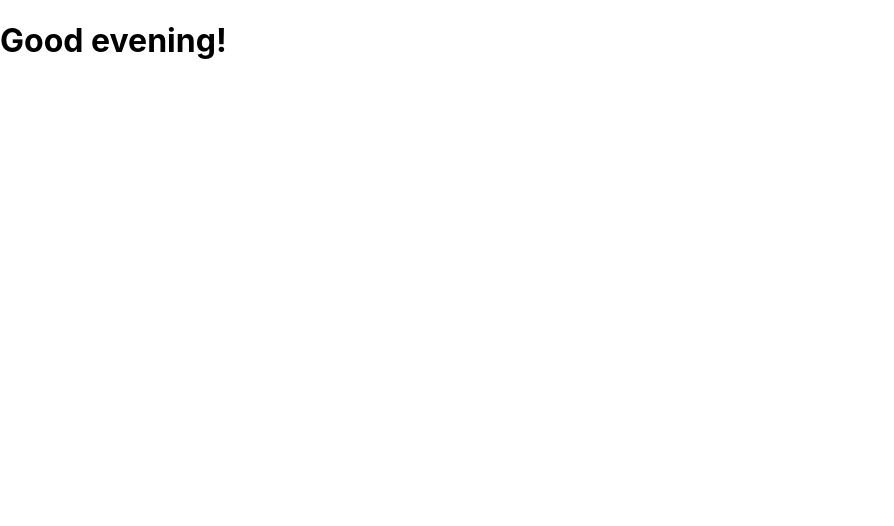
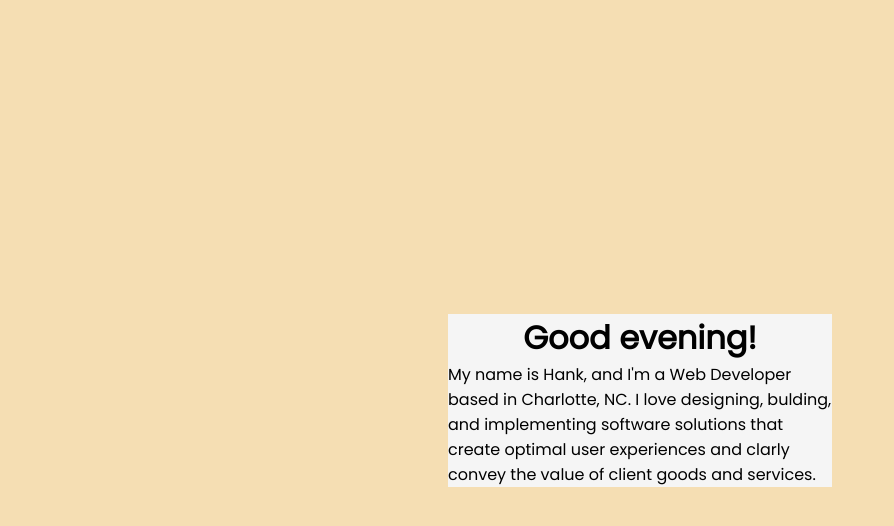
Before and after one commit to HHH-603/V2-Portfolio, a React (Create React App) app: page / in a window 1280 px wide. Shown: the top 526 px of the page, without its empty margins (0-894 px from the left). Built offline with nearby package versions, Linux system fonts and the light colour scheme.

Commit message:
Created draft of my landing page.

```diff
--- a/public/index.html
+++ b/public/index.html
@@ -1,14 +1,12 @@
 <!DOCTYPE html>
 <html lang="en">
+
 <head>
   <meta charset="utf-8" />
   <link rel="icon" href="%PUBLIC_URL%/favicon.ico" />
   <meta name="viewport" content="width=device-width, initial-scale=1" />
   <meta name="theme-color" content="#000000" />
-    <meta
-      name="description"
-      content="Web site created using create-react-app"
-    />
+  <meta name="description" content="Welcome to my portfolio!" />
   <link rel="apple-touch-icon" href="%PUBLIC_URL%/logo192.png" />
   <!--
       manifest.json provides metadata used when your web app is installed on a
@@ -24,8 +22,11 @@
       work correctly both with client-side routing and a non-root public URL.
       Learn how to configure a non-root public URL by running `npm run build`.
     -->
+  <link rel="preconnect" href="https://fonts.gstatic.com">
+  <link href="https://fonts.googleapis.com/css2?family=Poppins&display=swap" rel="stylesheet">
   <title>React App</title>
 </head>
+
 <body>
   <noscript>You need to enable JavaScript to run this app.</noscript>
   <div id="root"></div>
@@ -40,4 +41,5 @@
       To create a production bundle, use `npm run build` or `yarn build`.
     -->
 </body>
+
 </html>
--- /dev/null
+++ b/src/components/landing-container/index.js
@@ -0,0 +1,11 @@
+import React from 'react';
+import Landing from '../../pages/landing';
+import './style.css';
+
+const LandingContainer = (props) => {
+    return (
+        <div className="landing-container">{props.children}</div>
+    );
+};
+
+export default LandingContainer;
--- /dev/null
+++ b/src/components/landing-container/style.css
@@ -0,0 +1,21 @@
+.landing-container {
+    display: flex;
+    flex-flow: row wrap;
+    justify-content: center;
+    height: auto;
+    width: 30%;
+    background-color: whitesmoke;
+}
+
+@media screen and (max-width: 600px) {
+    .landing-container {
+        width: 60%;
+    }
+}
+
+@media screen and (max-width: 360px) {
+    .landing-container {
+        width: auto;
+        padding: 0 1rem;
+    }
+}
--- /dev/null
+++ b/src/components/wrapper/index.js
@@ -0,0 +1,10 @@
+import React from 'react';
+import './style.css';
+
+const Wrapper = (props) => {
+    return (
+        <div className="wrapper">{props.children}</div>
+    );
+};
+
+export default Wrapper;
--- /dev/null
+++ b/src/components/wrapper/style.css
@@ -0,0 +1,7 @@
+.wrapper {
+    display: flex;
+    align-items: center;
+    justify-content: center;
+    height: 100vh;
+    background-color: wheat;
+}
--- a/src/index.css
+++ b/src/index.css
@@ -1,13 +1,21 @@
-body {
+* {
+  box-sizing: border-box;
   margin: 0;
-  font-family: -apple-system, BlinkMacSystemFont, 'Segoe UI', 'Roboto', 'Oxygen',
-    'Ubuntu', 'Cantarell', 'Fira Sans', 'Droid Sans', 'Helvetica Neue',
-    sans-serif;
+  padding: 0;
+}
+
+html {
+  font-family: 'Poppins', sans-serif;
   -webkit-font-smoothing: antialiased;
   -moz-osx-font-smoothing: grayscale;
 }
 
-code {
-  font-family: source-code-pro, Menlo, Monaco, Consolas, 'Courier New',
-    monospace;
+h1 {
+  text-align: center;
+  font-size: 2rem;
 }
+
+p {
+  text-align: left;
+  font-size: 1rem;
+}
--- a/src/pages/landing/index.js
+++ b/src/pages/landing/index.js
@@ -1,4 +1,6 @@
 import React from 'react';
+import LandingContainer from '../../components/landing-container';
+import Wrapper from '../../components/wrapper';
 import './style.css';
 
 var greeting = () => {
@@ -18,7 +20,12 @@ var greeting = () => {
 
 const Landing = () => {
     return (
-        <h1>{greeting()}</h1>
+        <Wrapper>
+            <LandingContainer>
+                <h1>{greeting()}</h1>
+                <p>My name is Hank, and I'm a Web Developer based in <a className="anchor-link" href="https://en.wikipedia.org/wiki/Charlotte,_North_Carolina">Charlotte, NC</a>. I love designing, bulding, and implementing software solutions that create optimal user experiences and clarly convey the value of client goods and services.</p>
+            </LandingContainer>
+        </Wrapper>
     );
 };
 
--- a/src/pages/landing/style.css
+++ b/src/pages/landing/style.css
@@ -0,0 +1,4 @@
+.anchor-link {
+    text-decoration: none;
+    color: black;
+}
```
Lines whose indentation alone changed are shown as unchanged.
